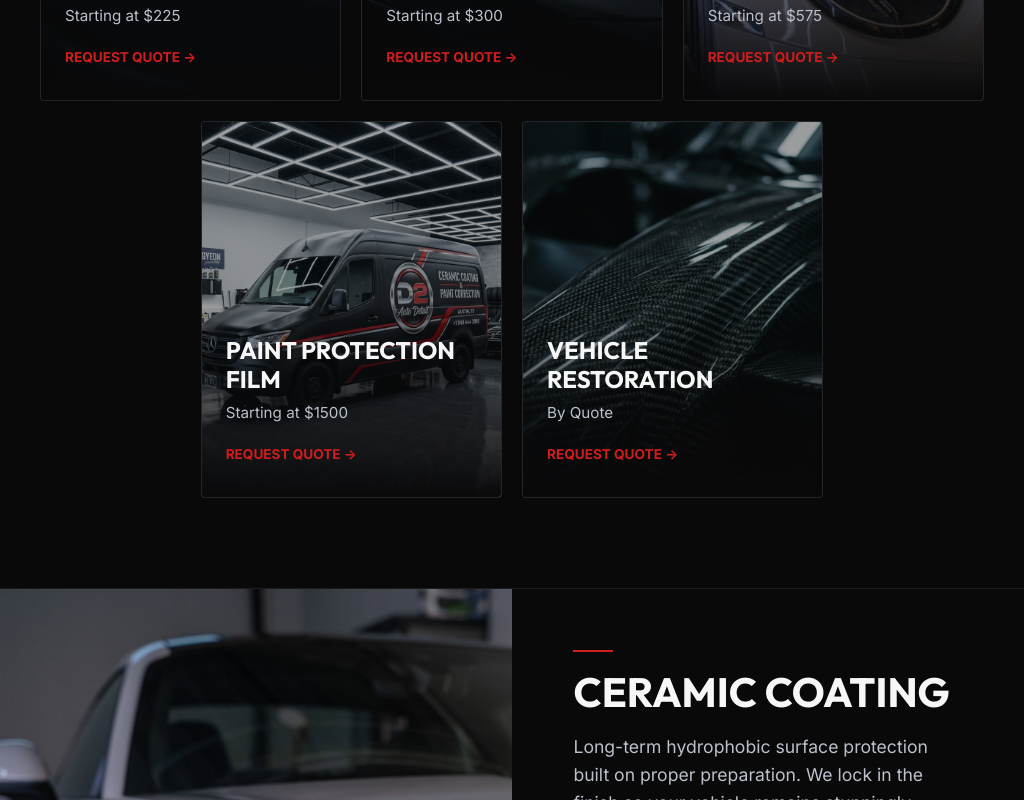
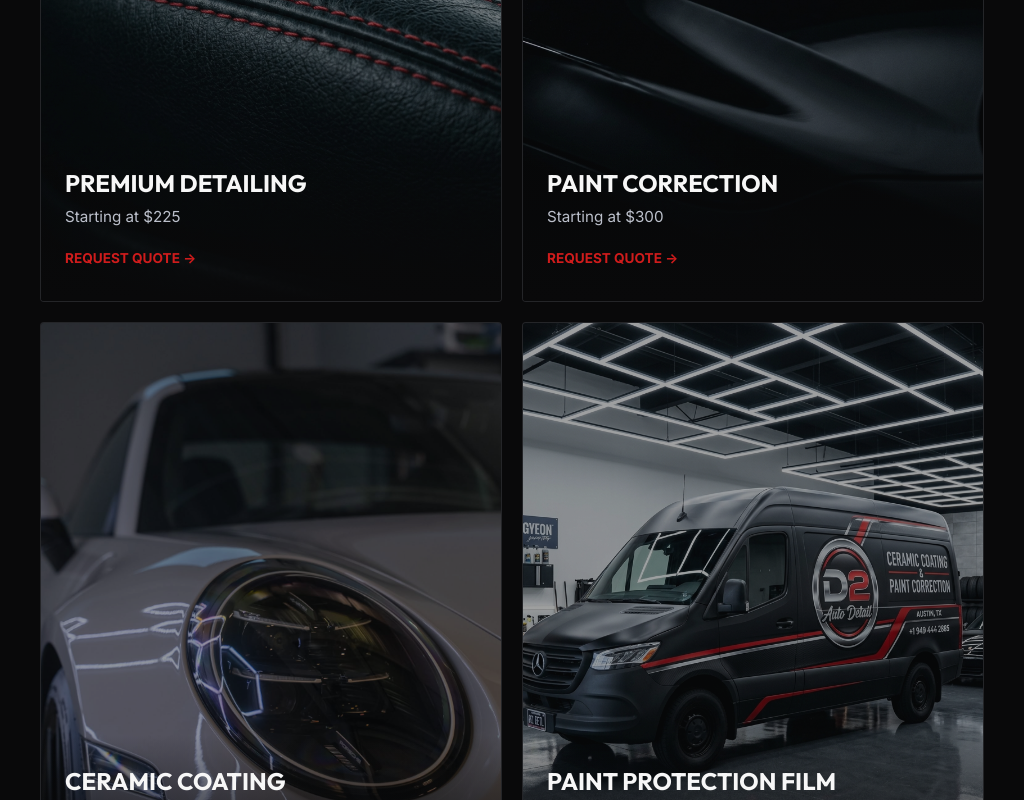
Before and after one commit to rouguemuse/d2design, a React (Vite) app: page / in a window 1024 px wide. Shown: the part 1160-1960 px from the top of the page. Built offline with nearby package versions, Linux system fonts and the light colour scheme.

Commit message:
Update service gateway responsive layouts (2 columns on tablet, stacked on mobile)

```diff
--- a/src/App.css
+++ b/src/App.css
@@ -1843,31 +1843,33 @@ a, button, select, input, textarea {
 }
 
 .story-highlights li::before {
-  content: "—";
+  content: "�";
   color: var(--color-red);
   position: absolute;
   left: 0;
 }
 
-/* Grid arrangements for medium widths (3 + 2 layout) */
-@media (max-width: 1200px) and (min-width: 769px) {
+/* Responsive Grid Arrangements */
+@media (max-width: 1200px) {
   .gateway-grid {
-    grid-template-columns: repeat(6, 1fr);
-  }
-  .gateway-card:nth-child(1),
-  .gateway-card:nth-child(2),
-  .gateway-card:nth-child(3) {
+    grid-template-columns: repeat(2, 1fr);
+  }
+  .gateway-card:nth-child(5) {
     grid-column: span 2;
   }
-  .gateway-card:nth-child(4) {
-    grid-column: 2 / span 2;
-  }
-  .gateway-card:nth-child(5) {
-    grid-column: 4 / span 2;
-  }
-}
-
-/* Responsive / Mobile Overrides */
+}
+
+@media (max-width: 768px) {
+  .gateway-grid {
+    grid-template-columns: 1fr;
+  }
+  .gateway-card {
+    grid-column: auto !important;
+    aspect-ratio: 16/9;
+  }
+}
+
+/* General Mobile Overrides */
 @media (max-width: 992px) {
   .hero-fullscreen {
     height: auto;
@@ -1897,12 +1899,4 @@ a, button, select, input, textarea {
     aspect-ratio: 16/9;
     min-height: auto;
   }
-
-  .gateway-grid {
-    grid-template-columns: 1fr;
-  }
-  .gateway-card {
-    grid-column: auto !important;
-    aspect-ratio: 16/9;
-  }
-}
+}
```
